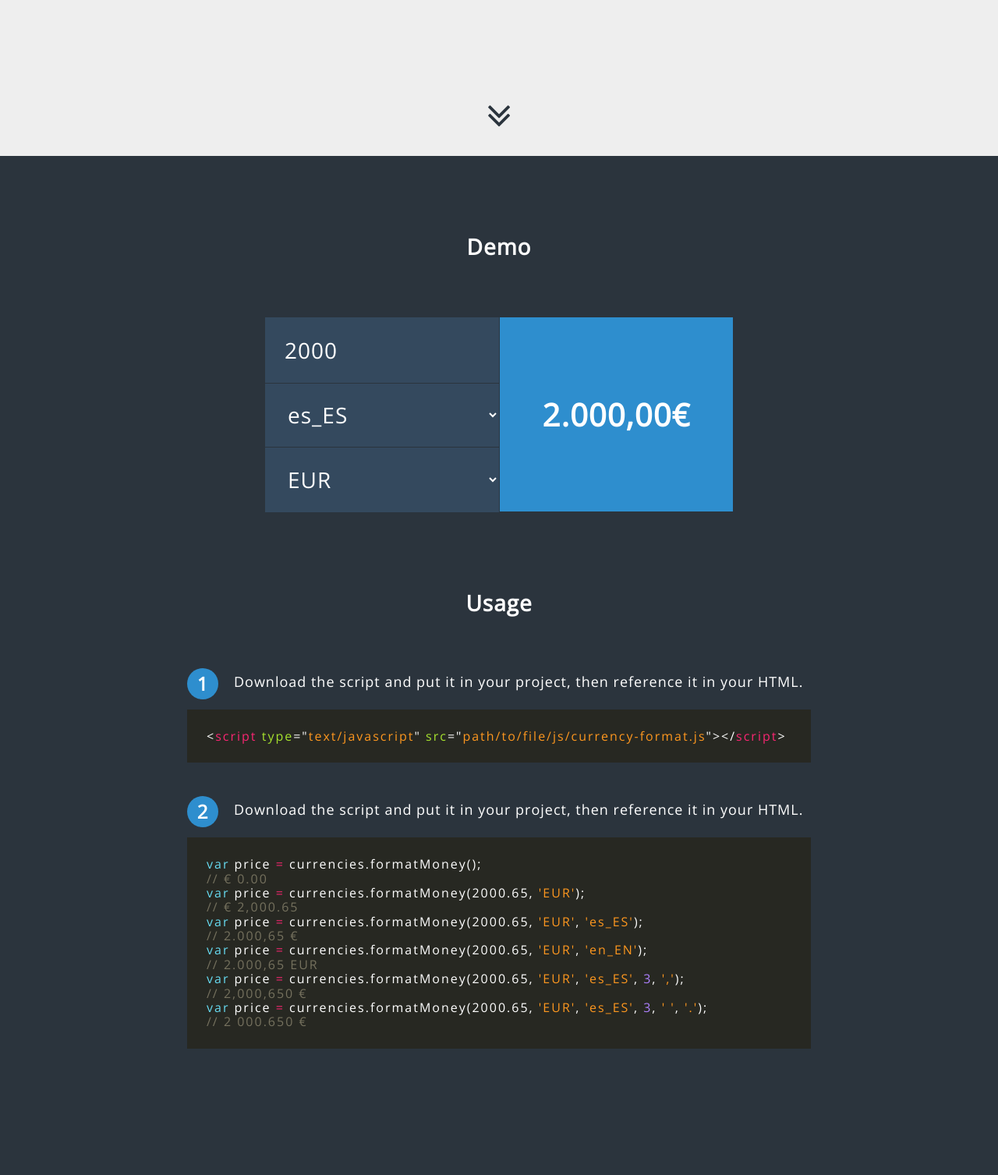
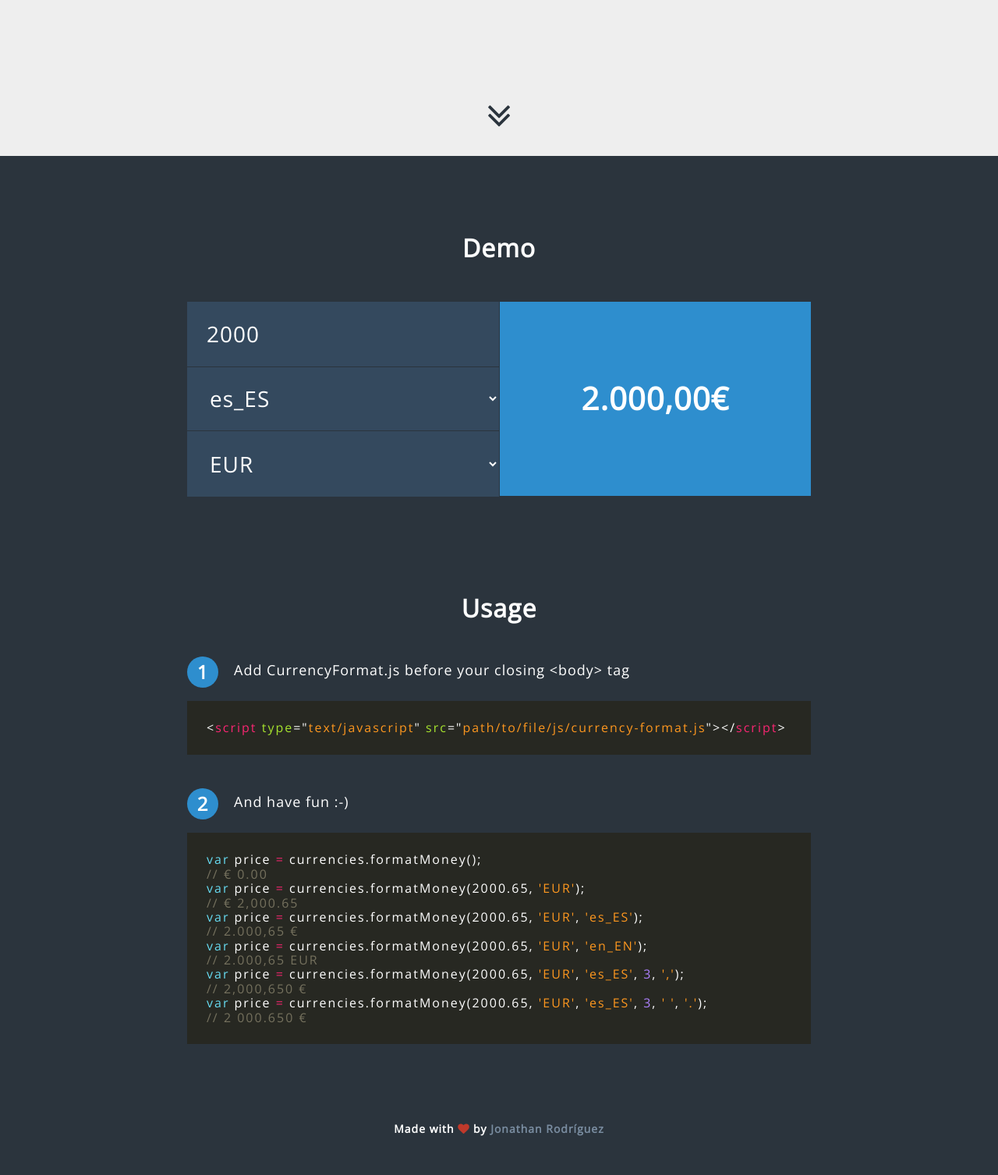
Before and after one commit to jojo5716/currency-format-page, a PHP site: page / in a window 1280 px wide. Shown: the part 600-2107 px from the top of the page at 78% size. Before the commit the page ends 1945 px from the top, so only its background shows below. Run offline with PHP 8.4, Linux system fonts and the light colour scheme; some libraries are stand-ins or nearby versions.

Commit message:
Have fun :-)

```diff
--- a/css/style.css
+++ b/css/style.css
@@ -67,25 +67,25 @@ body {
   color: #2b343d;
 }
 #cf-wrapper #cf-info {
-  padding: 100px 15px;
+  padding: 100px 15px 0;
   box-sizing: border-box;
   background: #2b343d;
 }
 #cf-wrapper #cf-info .cfi-titulo {
   display: block;
-  margin-bottom: 75px;
+  margin-bottom: 50px;
   font-family: 'Open Sans', sans-serif;
-  font-size: 28px;
+  font-size: 32px;
   font-weight: 600;
   letter-spacing: 1px;
   text-align: center;
   color: #FFF;
 }
 #cf-wrapper #cf-info #cfi-demo {
-  margin: 0 auto 100px;
-  width: 600px;
+  margin: 0 auto 125px;
+  width: 800px;
 }
-@media (max-width: 630px) {
+@media (max-width: 830px) {
   #cf-wrapper #cf-info #cfi-demo {
     width: 100%;
   }
@@ -186,6 +186,8 @@ body {
 }
 #cf-wrapper #cf-info #cfi-uso ol#cfi-pasos li {
   position: relative;
+}
+#cf-wrapper #cf-info #cfi-uso ol#cfi-pasos li:nth-of-type(1) {
   margin-bottom: 50px;
 }
 #cf-wrapper #cf-info #cfi-uso ol#cfi-pasos li .cfi-paso {
@@ -217,7 +219,7 @@ body {
   border-radius: 100px;
 }
 #cf-wrapper #cf-info #cfi-uso ol#cfi-pasos li .cfi-code {
-  margin-top: 25px;
+  margin-top: 30px;
   padding: 25px;
   font-family: 'Open Sans', sans-serif;
   font-size: 16px;
@@ -247,3 +249,32 @@ body {
 #cf-wrapper #cf-info #cfi-uso ol#cfi-pasos li .cfi-code .cfic-comentario {
   color: #75715E;
 }
+#cf-wrapper #cf-footer {
+  padding: 100px 0 50px;
+  text-align: center;
+  background: #2b343d;
+}
+#cf-wrapper #cf-footer span {
+  font-family: 'Open Sans', sans-serif;
+  font-size: 14px;
+  font-weight: 600;
+  letter-spacing: 1px;
+  color: #FFF;
+}
+#cf-wrapper #cf-footer span i {
+  font-style: normal;
+}
+#cf-wrapper #cf-footer span i:before {
+  content: '\f004';
+  font-family: 'FontAwesome';
+  color: #c0392b;
+}
+#cf-wrapper #cf-footer span a {
+  text-decoration: none;
+  color: #7a8da1;
+  transition: all .3s ease;
+}
+#cf-wrapper #cf-footer span a:hover,
+#cf-wrapper #cf-footer span a:focus {
+  color: #899aab;
+}
--- a/css/style.less
+++ b/css/style.less
@@ -102,17 +102,17 @@ html, body{
     }
 
     #cf-info{
-        padding: 100px 15px;
+        padding: 100px 15px 0;
         box-sizing: border-box;
 
         background: @colorPrincipal;
 
         .cfi-titulo{
             display: block;
-            margin-bottom: 75px;
+            margin-bottom: 50px;
 
             font-family: 'Open Sans', sans-serif;
-            font-size: 28px;
+            font-size: 32px;
             font-weight: 600;
             letter-spacing: 1px;
 
@@ -122,10 +122,10 @@ html, body{
         }
 
         #cfi-demo{
-            margin: 0 auto 100px;
-            width: 600px;
+            margin: 0 auto 125px;
+            width: 800px;
 
-            @media(max-width: 630px){
+            @media(max-width: 830px){
                 width: 100%;
             }
 
@@ -248,7 +248,9 @@ html, body{
                 li{
                     position: relative;
 
-                    margin-bottom: 50px;
+                    &:nth-of-type(1){
+                        margin-bottom: 50px;
+                    }
 
                     .cfi-paso{
                         display: block;
@@ -293,7 +295,7 @@ html, body{
                     }
 
                     .cfi-code{
-                        margin-top: 25px;
+                        margin-top: 30px;
                         padding: 25px;
 
                         font-family: 'Open Sans', sans-serif;
@@ -335,4 +337,45 @@ html, body{
             }
         }
     }
+
+    #cf-footer{
+        padding: 100px 0 50px;
+
+        text-align: center;
+
+        background: @colorPrincipal;
+
+        span{
+            font-family: 'Open Sans', sans-serif;
+            font-size: 14px;
+            font-weight: 600;
+            letter-spacing: 1px;
+
+            color: #FFF;
+
+            i{
+                font-style: normal;
+
+                &:before{
+                    content: '\f004';
+
+                    font-family: 'FontAwesome';
+
+                    color: #c0392b;
+                }
+            }
+
+            a{
+                text-decoration: none;
+
+                color: lighten(@colorPrincipal, 35%);
+
+                transition: all .3s ease;
+
+                &:hover, &:focus{
+                    color: lighten(@colorPrincipal, 40%);
+                }
+            }
+        }
+    }
 }
--- a/home.html
+++ b/home.html
@@ -23,6 +23,11 @@
     <body  ng-app="CurrencyApp">
         <div id="cf-wrapper">
             <div id="cf-hero">
+
+            <a href="https://github.com/jojo5716/currency-format-page" target="_blank">
+                <img style="position: absolute; top: 0; right: 0; border: 0;" src="https://camo.githubusercontent.com/38ef81f8aca64bb9a64448d0d70f1308ef5341ab/68747470733a2f2f73332e616d617a6f6e6177732e636f6d2f6769746875622f726962626f6e732f666f726b6d655f72696768745f6461726b626c75655f3132313632312e706e67" alt="Fork me on GitHub" data-canonical-src="https://s3.amazonaws.com/github/ribbons/forkme_right_darkblue_121621.png">
+            </a>
+
                 <div id="cfh-contenido">
                     <span id="cfh-titulo">CurrencyFormat.js</span>
                     <span id="cfh-subtitulo">Is a tiny JavaScript library, providing simple and advanced money and currency formatting</span>
@@ -69,13 +74,13 @@
 
                     <ol id="cfi-pasos">
                         <li>
-                            <span class="cfi-paso">Download the script and put it in your project, then reference it in your HTML.</span>
+                            <span class="cfi-paso">Add CurrencyFormat.js before your closing &lt;body&gt; tag</span>
                             <div class="cfi-code">
                                 &lt;<span class="cfic-tag">script</span> <span class="cfic-attr">type</span>=&quot;<span class="cfic-value">text/javascript</span>&quot; <span class="cfic-attr">src</span>=&quot;<span class="cfic-value">path/to/file/js/currency-format.js</span>&quot;&gt;&lt;/<span class="cfic-tag">script</span>&gt;
                             </div>
                         </li>
                         <li>
-                            <span class="cfi-paso">Download the script and put it in your project, then reference it in your HTML.</span>
+                            <span class="cfi-paso">And have fun :-)</span>
                             <div class="cfi-code">
                                 <span class="cfic-var">var</span> price <span class="cfic-igual">=</span> currencies.formatMoney();<br>
                                 <span class="cfic-comentario">// &euro; 0.00</span><br>
@@ -94,10 +99,12 @@
                     </ol>
                 </div>
             </div>
+
+            <div id="cf-footer">
+                <span>Made with <i></i> by <a href="https://github.com/jojo5716" title="Github jojo5716" target="_blank">Jonathan Rodríguez</a></span>
+            </div>
         </div>
+
         <script type="text/javascript" src="https://cdnjs.cloudflare.com/ajax/libs/jquery/2.1.3/jquery.js"></script>
-
-
-
     </body>
 </html>
--- a/js/script.js
+++ b/js/script.js
@@ -17,4 +17,10 @@ angular.module('CurrencyApp', [])
             $("#cfh-download").click(function(){
                 window.open('https://raw.githubusercontent.com/jojo5716/CurrencyFormat/master/currency-format.js', "_blank");
             });
+
+            $("#cfh-scroll-down").click(function(){
+                $('html, body').animate({
+                    scrollTop: $('#cf-info').offset().top
+                }, 500);
+            });
 }]);
```
